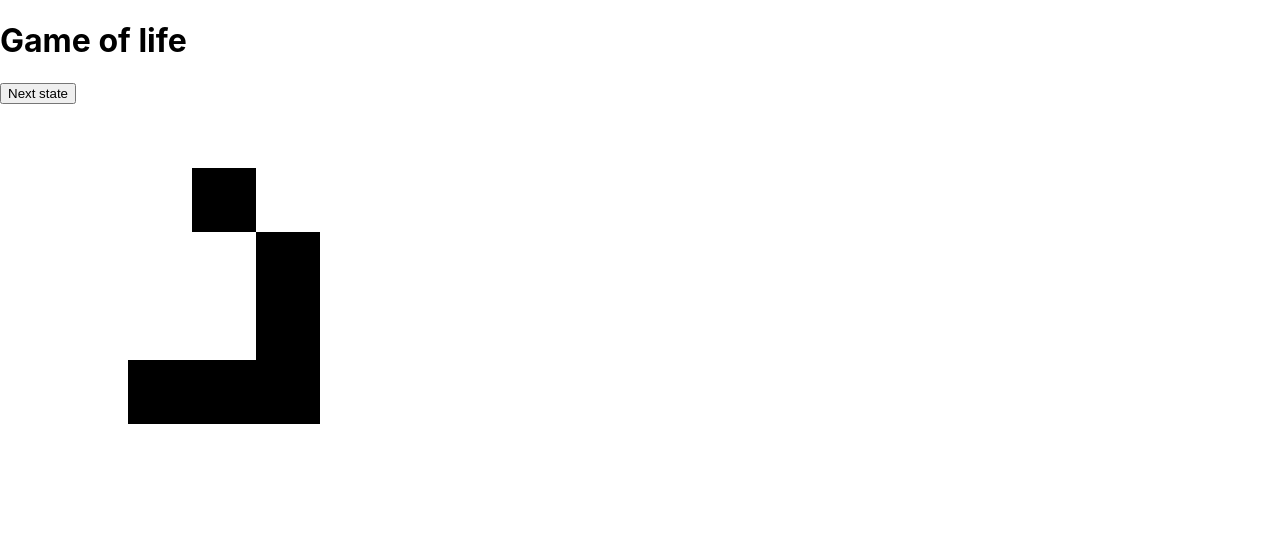
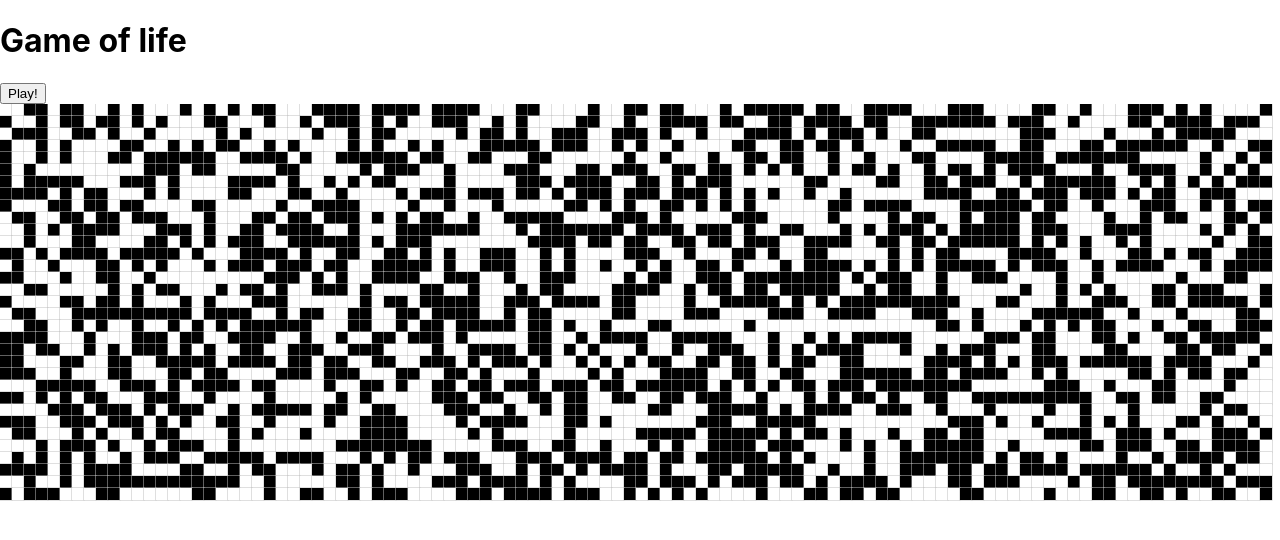
Before and after one commit to tatianainama/game-of-life, a React (Create React App) app: page / in a window 1280 px wide. Shown: the top 540 px of the page. Built offline with nearby package versions, Linux system fonts and the light colour scheme.

Commit message:
Add basic game implementation

```diff
--- a/src/App.tsx
+++ b/src/App.tsx
@@ -1,28 +1,60 @@
-import React, { useState } from 'react';
-import { printQtBoard, mkNextBoardState } from 'gameOfLife';
-import Board from 'Board';
+import React, { useState, useRef, useEffect, CSSProperties } from 'react';
+import { mkNextBoardState, Board, mkBoard, mkRandomState } from 'gameOfLife';
+import SketchBoard from 'SketchBoard';
 
 export const App = () => {
-  const [ board, setBoard ] = useState(
-    [
-      [0, 0, 0, 0, 0, 0],
-      [0, 0, 0, 1, 0, 0],
-      [0, 0, 0, 0, 1, 0],
-      [0, 0, 0, 0, 1, 0],
-      [0, 0, 1, 1, 1, 0],
-      [0, 0, 0, 0, 0, 0]
-    ]
-  );
+  const sketchStyles: CSSProperties = {
+    width: '100%',
+    height: '50vh'
+  }
 
-  printQtBoard(board);
-  const board2 = mkNextBoardState(board);
-  printQtBoard(board2);
-  printQtBoard(mkNextBoardState(board2));
+  const ref = useRef<HTMLDivElement>(null);
+  const [ size, setSize ] = useState({
+    width: 0,
+    height: 0
+  });
+
+  const [ board, setBoard ] = useState<Board>([[]]);
+
+  useEffect(() => {
+    if (ref.current && ref.current.offsetHeight && ref.current.offsetWidth) {
+      setSize({
+        width: ref.current.offsetWidth,
+        height: ref.current.offsetHeight
+      });
+      const b = mkBoard(Math.trunc(ref.current.offsetHeight/12), Math.trunc(ref.current.offsetWidth/12), () => mkRandomState(2));
+      setBoard(b);
+      console.log(b)
+    }
+  }, [ref]);
+
+  const playGame = (board: Board) => {
+    const next = mkNextBoardState(board);
+    setBoard(next);
+    if (next.toString() !== board.toString()) {
+      console.log('next')
+      setTimeout(() => playGame(next), 400);
+    } else {
+      return;
+    }
+  }
+
   return (
     <div className="App">
       <h1>Game of life</h1>
-      <button type='button' onClick={() => setBoard(mkNextBoardState(board))}>Next state</button>
-      <Board board={board} />
+      <button type='button' onClick={() => playGame(board)}>Play!</button>
+      <div ref={ref} style={sketchStyles}>
+          {
+            size.width !== 0 ? (
+              <SketchBoard
+                board={board}
+                cellSize={12}
+                height={size.height}
+                width={size.width}
+              />
+            ) : null
+          }
+        </div>
     </div>
   );
 }
--- a/src/Board.tsx
+++ /dev/null
@@ -1,36 +0,0 @@
-import React, { CSSProperties } from 'react';
-import { Board as BoardType } from 'gameOfLife';
-
-type BoardProps = {
-  board: BoardType
-}
-
-export const Board: React.FunctionComponent<BoardProps> = ({ board }) => {
-  const rowStyle: CSSProperties = {
-    display: 'flex',
-    height: '64px'
-  };
-
-  const cellStyle = (col: number): CSSProperties => ({
-    width: '64px',
-    backgroundColor: col ? 'black' : 'white'
-  });
-
-  return (
-    <div>
-      {
-        board.map((row, i) => (
-          <div key={i} style={rowStyle}>
-            {
-              row.map((col, j) => (
-                <div key={j} style={cellStyle(col)}></div>
-              ))
-            }
-          </div>
-        ))
-      }
-    </div>
-  )
-}
-
-export default Board;
--- /dev/null
+++ b/src/SketchBoard.tsx
@@ -0,0 +1,36 @@
+import React, { FunctionComponent, useRef, useEffect } from 'react';
+
+type props = {
+  width: number,
+  height: number,
+  cellSize: number,
+  board: Array<Array<number>>
+}
+
+export const SketchBoard: FunctionComponent<props> = ({ width, height, cellSize, board }) => {
+  const canvasRef = useRef<HTMLCanvasElement>(null);
+
+  useEffect(() => {
+    const context = canvasRef.current && canvasRef.current.getContext('2d');
+    if (context !== null) {
+      context.strokeStyle = '#c0c0c0';
+      board.forEach((row, i) => row.forEach((status, j) => {
+        context.fillStyle = status ? 'black' : 'white';
+        context.strokeRect(j * cellSize, i * cellSize, cellSize, cellSize);
+        context.fillRect(j * cellSize, i * cellSize, cellSize, cellSize);
+      }))
+    }
+  }, [canvasRef, board, cellSize]);
+
+  return (
+    <div>
+      <canvas
+        ref={canvasRef}
+        width={width}
+        height={height}
+      ></canvas>
+    </div>
+  )
+}
+
+export default SketchBoard;
--- a/src/gameOfLife.ts
+++ b/src/gameOfLife.ts
@@ -82,5 +82,5 @@ export default {
   getNeighbors,
   mkDelta,
   mkNextBoardState,
-  printQtBoard
+  printQtBoard,
 }
```
